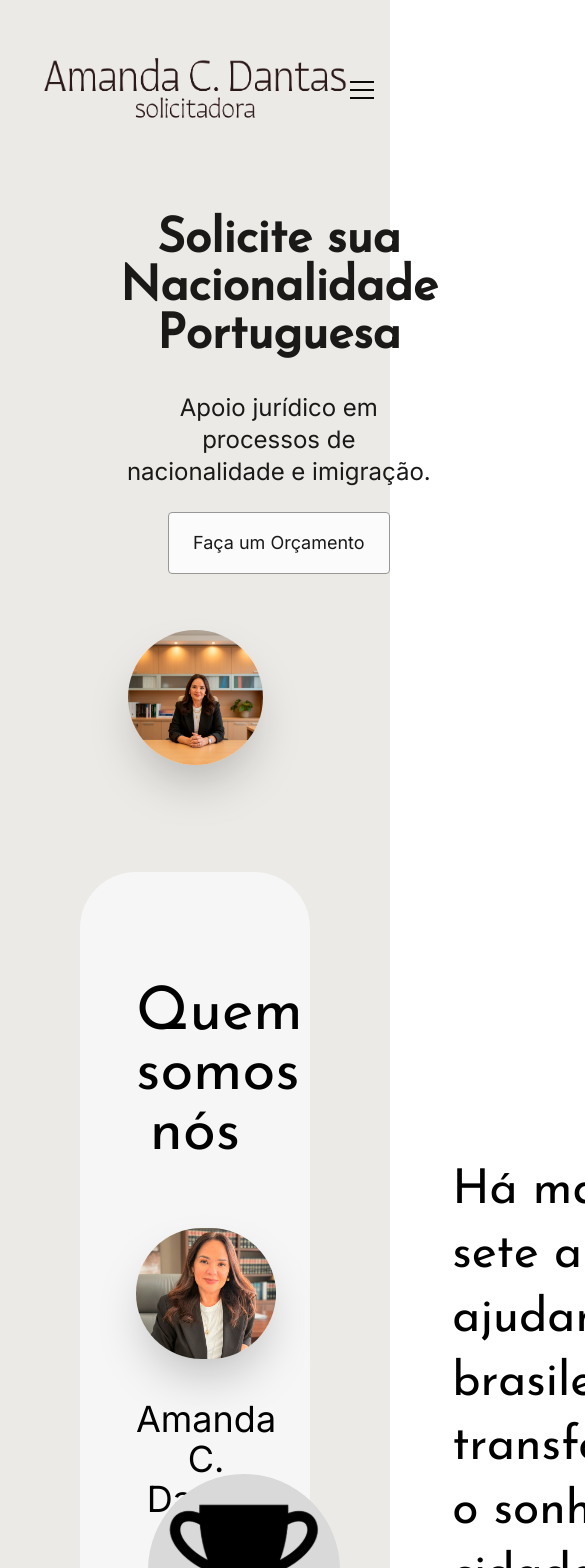
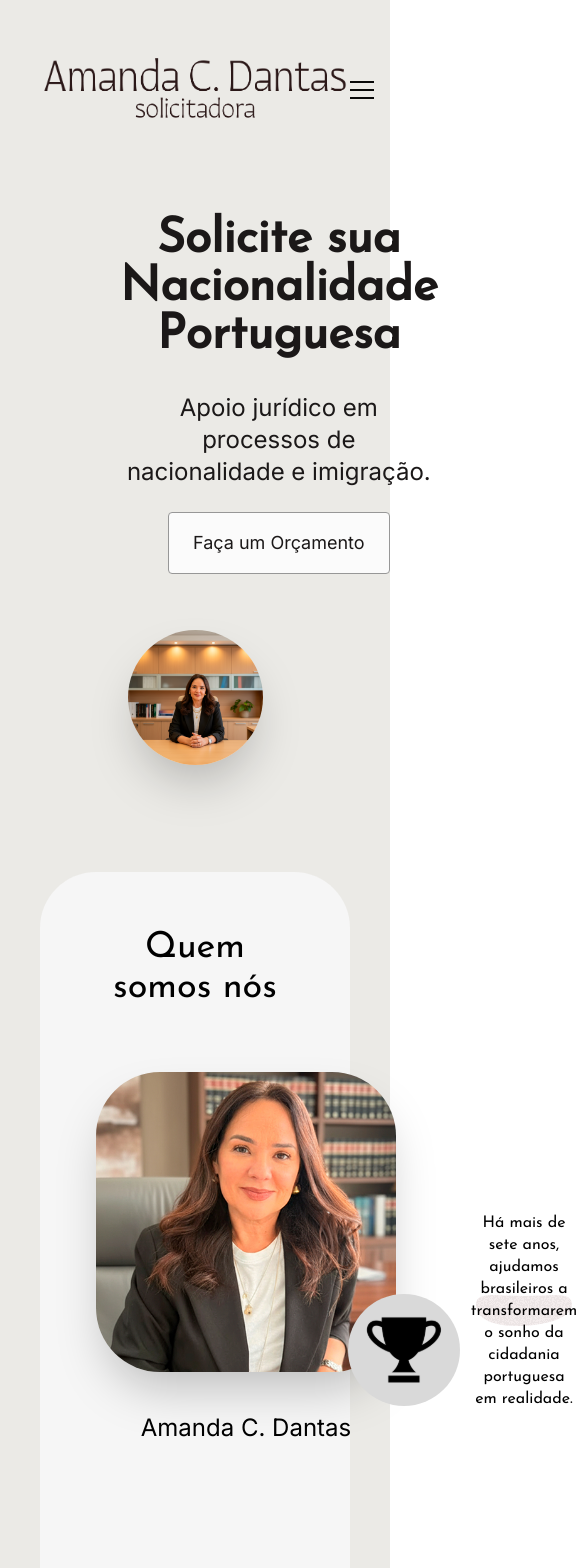
Before and after one commit to mateusabreucn/nacionalidade-portuguesa, a Next.js app: page / in a window 390 px wide. Shown: the top 1568 px of the page, 585 px wide, since content can reach past the window. Built offline with nearby package versions, Linux system fonts and the light colour scheme.

Commit message:
refactor: responsividade equipa

```diff
--- a/app/Equipa.tsx
+++ b/app/Equipa.tsx
@@ -12,11 +12,10 @@ export default function Equipa() {
           <CardFoto
             src={`/Equipa - ${NomeEquipa.AmandaCDantas}.jpg`}
             nome={NomeEquipa.AmandaCDantas}
-            width={510}
-            height={478}
+            bigger
           />
 
-          <div className="absolute bottom-10 -right-16">
+          <div className="absolute bottom-36 xl:bottom-20 2xl:bottom-10 -right-16">
             <IconBadge
               icon="/Icons/Equipa/Trofeu.svg"
               altText="Ícone de Troféu"
@@ -24,24 +23,23 @@ export default function Equipa() {
           </div>
         </div>
 
-        <div className="relative flex-1 h-[478px]">
-          <Image
-            src="/Icons/Ellipse.svg"
-            fill
-            alt="Detalhe Fundo"
-            className="object-fill"
-          />
-
-          <div className="absolute inset-0 flex items-center pl-24 pr-20 mb-10 z-10">
-            <div className="font-josefin text-5xl leading-16">
-              Há mais de sete anos, ajudamos brasileiros a transformarem o sonho
-              da cidadania portuguesa em realidade.
-            </div>
-          </div>
+        <div
+          className="relative flex-1 h-[478px] min-w-0 flex items-center justify-center px-12 sm:px-16 md:px-20 lg:px-16 xl:px-20 2xl:px-24 py-12"
+          style={{
+            backgroundImage: "url('/Icons/Ellipse.svg')",
+            backgroundSize: "contain",
+            backgroundPosition: "center",
+            backgroundRepeat: "no-repeat",
+          }}
+        >
+          <p className="font-josefin text-base sm:text-lg md:text-xl lg:text-2xl xl:text-3xl 2xl:text-4xl text-center leading-snug">
+            Há mais de sete anos, ajudamos brasileiros a transformarem o sonho
+            da cidadania portuguesa em realidade.
+          </p>
         </div>
       </div>
 
-      <div className="mt-40 flex justify-center gap-x-28">
+      <div className="mt-14 xl:mt-28 2xl:mt-40 flex flex-col lg:flex-row justify-center gap-x-16 xl:gap-x-20 2xl:gap-x-28">
         <CardFoto
           src={`/Equipa - ${NomeEquipa.ThaysaBBarbosa}.jpg`}
           nome={NomeEquipa.ThaysaBBarbosa}
--- a/app/components/CardBranco.tsx
+++ b/app/components/CardBranco.tsx
@@ -5,8 +5,10 @@ interface CardBrancoProps {
 
 export default function CardBranco({ titulo, children }: CardBrancoProps) {
   return (
-    <div className="bg-card-branco rounded-[56px] mx-10 py-28 px-14 mt-8">
-      <div className="font-josefin text-6xl text-center mb-16">{titulo}</div>
+    <div className="bg-card-branco rounded-[56px] mx-0 xl:mx-2 2xl:mx-8 py-14 lg:py-20 xl:py-24 px-14 mt-8">
+      <div className="font-josefin text-4xl lg:text-5xl xl:text-6xl text-center mb-16">
+        {titulo}
+      </div>
       {children}
     </div>
   );
--- a/app/components/CardFoto.tsx
+++ b/app/components/CardFoto.tsx
@@ -3,22 +3,31 @@ import Image from "next/image";
 interface CardFotoProps {
   src: string;
   nome: string;
-  width?: number;
-  height?: number;
+  bigger?: boolean;
 }
 
-export default function CardFoto({ src, nome, width, height }: CardFotoProps) {
+export default function CardFoto({ src, nome, bigger }: CardFotoProps) {
   return (
-    <div className="flex flex-col items-center gap-y-10 shrink-0">
-      <Image
-        src={src}
-        alt={`Foto de ${nome}`}
-        className="rounded-[86px] shadow-2xl"
-        width={width ?? 326}
-        height={height ?? 306}
-      />
+    <div
+      className={`flex flex-col items-center gap-y-10 shrink-0 ${
+        bigger
+          ? `w-[300px] xl:w-[360px] 2xl:w-[500px]`
+          : `w-[260px] xl:w-[300px] 2xl:w-[330px]`
+      }`}
+    >
+      <div className="relative aspect-square w-full">
+        <Image
+          src={src}
+          alt={`Foto de ${nome}`}
+          className="rounded-[64px] shadow-2xl aspect-square"
+          objectFit="cover"
+          fill
+        />
+      </div>
 
-      <div className="text-4xl w-full text-center">{nome}</div>
+      <div className="text-2xl xl:text-3xl 2xl:text-4xl w-full text-center">
+        {nome}
+      </div>
     </div>
   );
 }
--- a/app/components/IconBagde.tsx
+++ b/app/components/IconBagde.tsx
@@ -9,11 +9,23 @@ interface IconBadgeProps {
 export default function IconBadge({ icon, altText, titulo }: IconBadgeProps) {
   return (
     <div className="w-fit flex flex-col gap-y-8 items-center z-20">
-      <div className="rounded-full bg-icon-badge w-48 h-48 flex justify-center items-center">
-        <Image src={icon} alt={altText} width={160} height={160} />
+      <div className="rounded-full bg-icon-badge flex justify-center items-center aspect-square w-28 lg:w-32 xl:w-40 2xl:w-48">
+        <div className="relative aspect-square w-20 lg:w-24 xl:w-32 2xl:w-40">
+          <Image
+            src={icon}
+            alt={altText}
+            fill
+            objectFit="cover"
+            className="relative"
+          />
+        </div>
       </div>
 
-      {titulo && <div className="text-5xl text-center">{titulo}</div>}
+      {titulo && (
+        <div className="text-2xl xl:text-3xl 2xl:text-4xl text-center">
+          {titulo}
+        </div>
+      )}
     </div>
   );
 }
```
